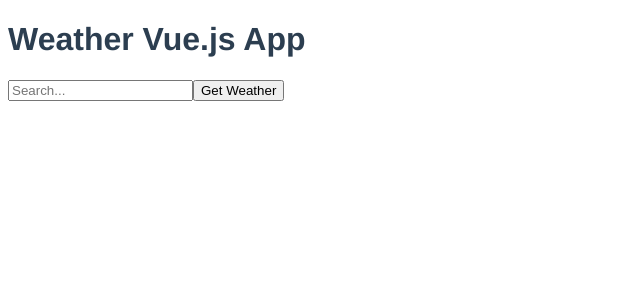
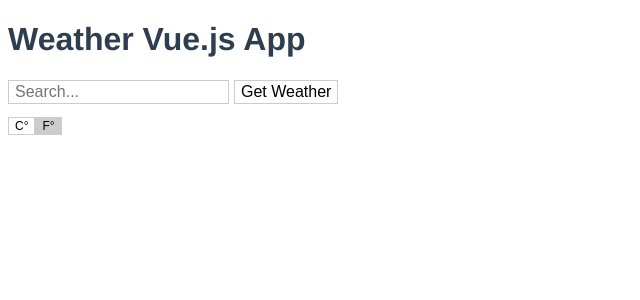
Before and after one commit to taraschuiko/weather-app, a Vue app: page / in a window 1280 px wide. Shown: the top 300 px of the page, without its empty margins (0-640 px from the left). Built offline with nearby package versions, Linux system fonts and the light colour scheme.

Commit message:
Added styling and units changing

```diff
--- a/src/App.vue
+++ b/src/App.vue
@@ -3,18 +3,21 @@
     <h1>Weather Vue.js App</h1>
     <CitySearch></CitySearch>
     <Weather></Weather>
+    <UnitsChange></UnitsChange>
   </div>
 </template>
 
 <script>
 import CitySearch from "./components/CitySearch";
 import Weather from "./components/Weather";
+import UnitsChange from "./components/UnitsChange";
 
 export default {
   name: "app",
   components: {
     CitySearch,
-    Weather
+    Weather,
+    UnitsChange
   },
   beforeMount() {
     if (localStorage.city) {
--- a/src/components/CitySearch.vue
+++ b/src/components/CitySearch.vue
@@ -15,11 +15,31 @@
   },
   methods: {
     loadWeather() {
-      this.newCity =
-        this.newCity.charAt(0).toUpperCase() + this.newCity.slice(1);
-      this.$store.dispatch("loadWeather", this.newCity);
-      this.newCity = "";
+      if (this.newCity.trim().length != 0) {
+        this.newCity =
+          this.newCity.charAt(0).toUpperCase() + this.newCity.slice(1);
+        this.$store.dispatch("loadWeather", this.newCity);
+        this.newCity = "";
+      }
     }
   }
 };
 </script>
+
+<style lang="scss" scoped>
+input,
+button {
+  font-size: 16px;
+  padding: 2px 6px;
+  border: 1px solid #ccc;
+  cursor: pointer;
+}
+
+input {
+  margin-right: 5px;
+}
+
+button {
+  background: transparent;
+}
+</style>
--- /dev/null
+++ b/src/components/UnitsChange.vue
@@ -0,0 +1,39 @@
+<template>
+  <div class="units-change">
+    <button @click="setUnits('metric')" :class="{active: this.$store.state.units == 'metric'}">C°</button>
+    <button
+      @click="setUnits('imperial')"
+      :class="{active: this.$store.state.units == 'imperial'}"
+    >F°</button>
+  </div>
+</template>
+
+<script>
+export default {
+  name: "UnitsChange",
+  methods: {
+    setUnits(units) {
+      this.$store.commit("setUnits", units);
+      this.$store.dispatch("loadWeather", this.$store.state.city);
+    }
+  }
+};
+</script>
+
+<style lang="scss" scoped>
+.units-change {
+  button {
+    background: #ccc;
+    border: 1px solid #ccc;
+    border-radius: 0;
+    font-size: 12px;
+    outline: 0;
+    cursor: pointer;
+  }
+
+  button.active {
+    background: #fff;
+    cursor: default;
+  }
+}
+</style>
--- a/src/components/Weather.vue
+++ b/src/components/Weather.vue
@@ -1,9 +1,9 @@
 <template>
-  <div>
-    <h1>{{weather.temp}}</h1>
-    <h2>{{city}}</h2>
-    <h3>{{weather.main}}</h3>
-    <h4 v-if="weather.windSpeed">Wind speed: {{weather.windSpeed}}</h4>
+  <div class="weather">
+    <p class="weather__temp" v-if="weather.temp">{{weather.temp}}°</p>
+    <p class="weather__city">{{city}}</p>
+    <p class="weather__main">{{weather.main}}</p>
+    <p class="weather__wind-speed" v-if="weather.windSpeed">Wind speed: {{weather.windSpeed}}</p>
   </div>
 </template>
 
@@ -20,3 +20,24 @@
   }
 };
 </script>
+
+<style lang="scss" scoped>
+.weather {
+  margin-top: 12px;
+
+  p {
+    margin: 0;
+  }
+
+  &__temp {
+    font-size: 64px;
+    font-weight: 700;
+    line-height: 60px;
+  }
+
+  &__city {
+    font-style: 24px;
+    font-weight: 600;
+  }
+}
+</style>
```
